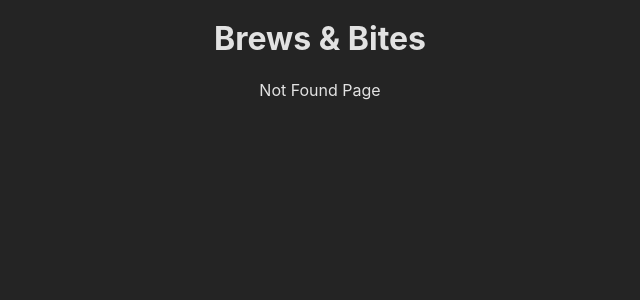
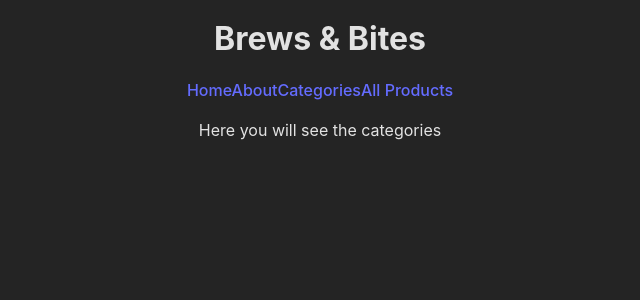
Before and after one commit to NicoAnzo/brews-bites, a React (Vite) app: page /categories in a window 1280 px wide. Before the commit this address had no page. Shown: the top 300 px of the page, without its empty margins (320-960 px from the left). Built offline with nearby package versions, Linux system fonts and the light colour scheme.

Commit message:
add links to navigate the pages

```diff
--- a/src/App.jsx
+++ b/src/App.jsx
@@ -2,6 +2,8 @@ import { NavLink, Route, Routes } from "react-router-dom"
 import AboutPage from './pages/AboutPage'
 import HomePage from './pages/HomePage'
 import ProductDetailsPage from './pages/ProductDetailsPage'
+import ProductCategory from './components/ProductCategory'
+import ProductList from './components/ProductList'
 import NotFoundPage from './pages/NotFoundPage'
 
 
@@ -11,14 +13,19 @@ function App() {
     <>
       <h1>Brews & Bites</h1>
 
-      <NavLink>
-
-      </NavLink>
+      <nav>
+        <NavLink to="/">Home</NavLink>
+        <NavLink to="/about">About</NavLink>
+        <NavLink to="/categories">Categories</NavLink>
+        <NavLink to="/products">All Products</NavLink>
+      </nav>
 
       <Routes>
         <Route path="/" element={<HomePage />}/>
         <Route path="/about" element={<AboutPage />}/>
         <Route path="/productDetails" element={<ProductDetailsPage />}/>
+        <Route path="/categories" element={<ProductCategory />}/>
+        <Route path="/products" element={<ProductList />}/>
         <Route path="*" element={<NotFoundPage />}/>
       </Routes>
     </>
--- a/src/components/ProductCard.jsx
+++ b/src/components/ProductCard.jsx
@@ -1,7 +1,7 @@
 function ProductCard () {
     return (
         <div>
-
+            <p>All the info of a specific product</p>
         </div>
     );
 }
--- a/src/components/ProductCategory.jsx
+++ b/src/components/ProductCategory.jsx
@@ -1,7 +1,7 @@
 function ProductCategory () {
     return (
         <div>
-
+            <p>Here you will see the categories</p>
         </div>
     );
 }
--- a/src/components/ProductForm.jsx
+++ b/src/components/ProductForm.jsx
@@ -1,7 +1,7 @@
 function ProductForm () {
     return (
         <div>
-
+            <p>Form to add or edit products</p>
         </div>
     );
 }
--- a/src/components/ProductList.jsx
+++ b/src/components/ProductList.jsx
@@ -1,7 +1,7 @@
 function ProductList () {
     return (
         <div>
-
+            <p>The complete list of products</p>
         </div>
     );
 }
```
